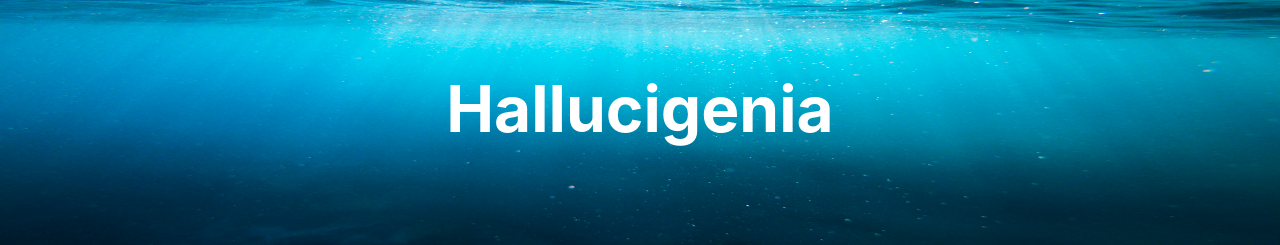
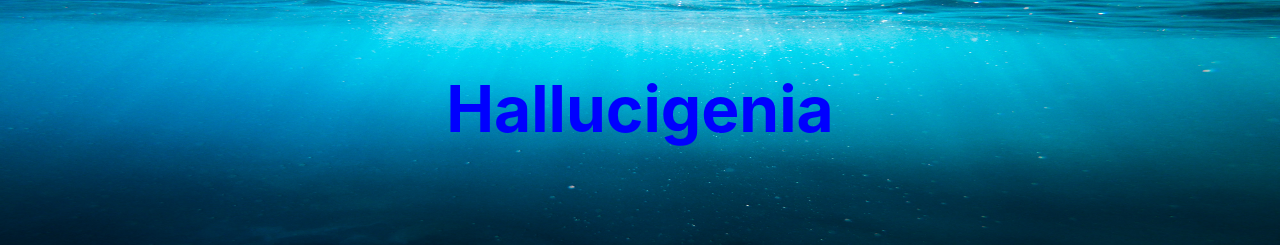
Before and after one commit to jorgeemejia/hgenia-dot-com, a React (Create React App) app: page / in a window 1280 px wide. Shown: the part 256-501 px from the top of the page. Built offline with nearby package versions, Linux system fonts and the light colour scheme.

Commit message:
should show up blue on macbook air

```diff
--- a/src/Pages/Home.module.css
+++ b/src/Pages/Home.module.css
@@ -40,9 +40,9 @@
 
 }
 
-@media (max-width: 1280px) {
+@media (max-width: 1440px) {
     .header {
-        color: white;
+        color: blue;
     }
 
     .hero_image {
```
